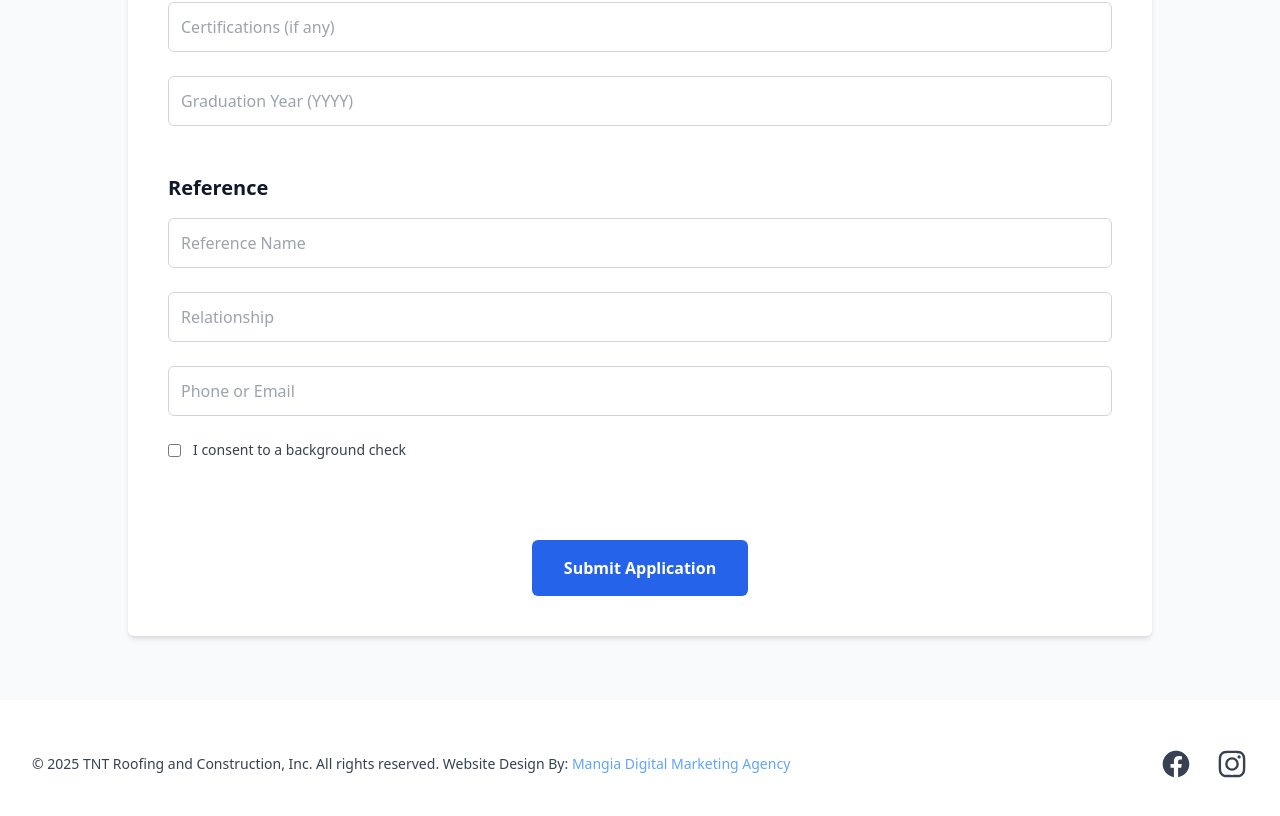
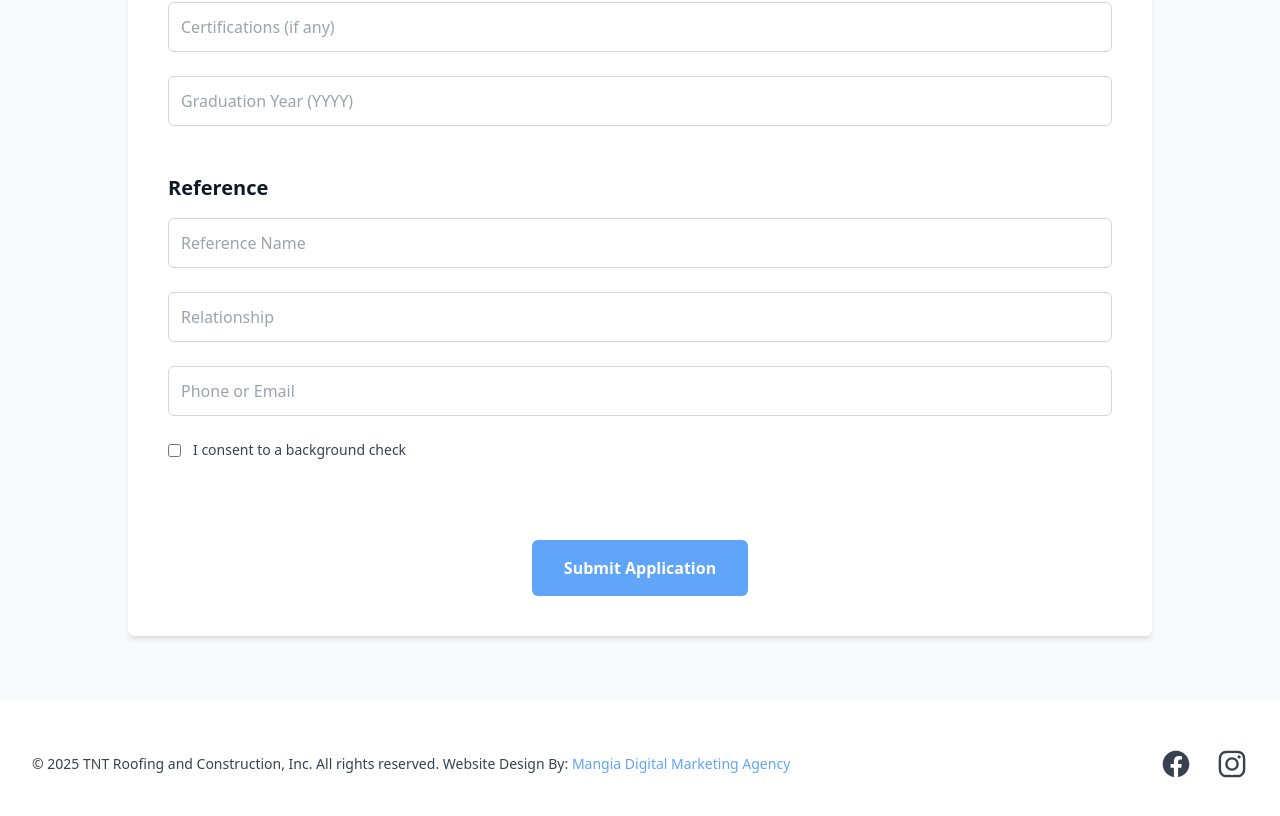
Before and after one commit to chancecaccamise/tntroofingandconstruction, a Next.js app: page /careers in a window 1280 px wide. Shown: the part 2298-3114 px from the top of the page. Built offline with nearby package versions, Linux system fonts and the light colour scheme.

Commit message:
Fixed button on career page

```diff
--- a/components/demos/ui/careerForm.tsx
+++ b/components/demos/ui/careerForm.tsx
@@ -93,7 +93,7 @@ export function CareerForm() {
 
         {/* Submit */}
         <div className="text-center">
-          <button type="submit" disabled={state.submitting} className="mt-8 px-8 py-4 bg-blue-600 text-white font-semibold rounded-md hover:bg-blue-500">
+          <button type="submit" disabled={state.submitting} className="mt-8 px-8 py-4 bg-blue-400 text-white font-semibold rounded-md hover:bg-blue-500">
             Submit Application
           </button>
         </div>
```
